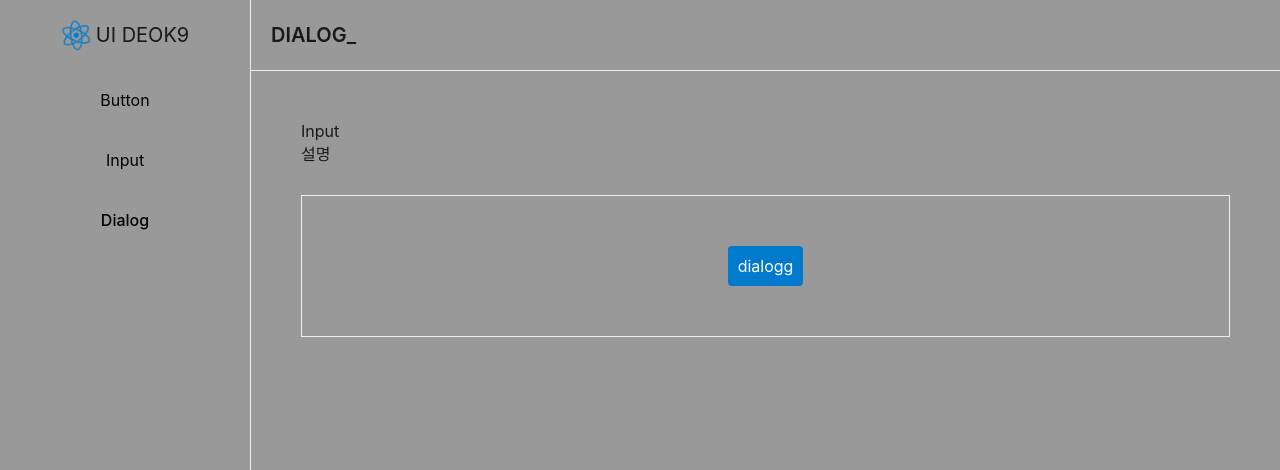
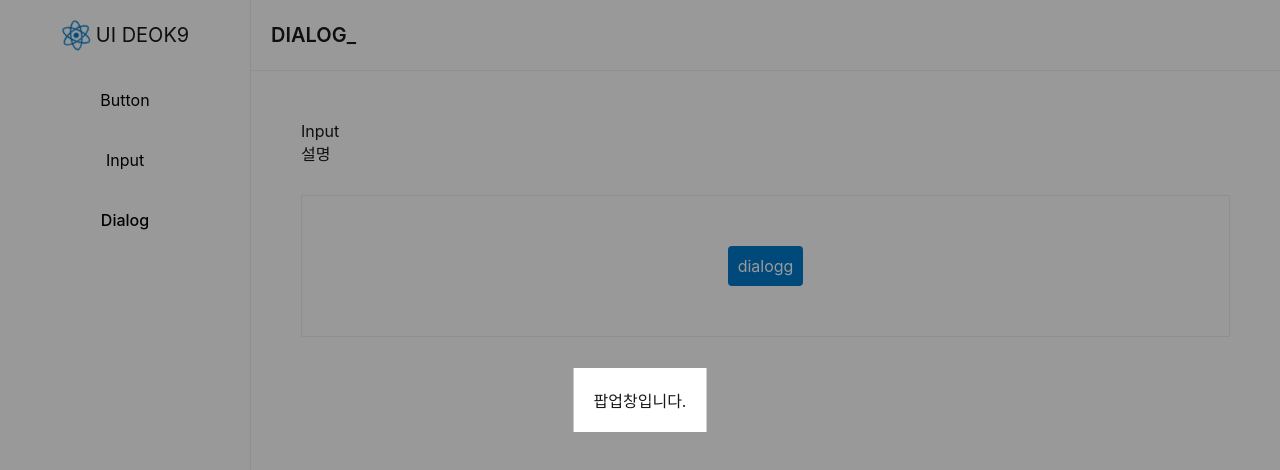
Before and after one commit to KangDeokHyoung/uiDeok, a React (Create React App) app: page /components/dialog in a window 1280 px wide. Both pictures are taken after a click on the button "dialogg". Shown: the top 470 px of the page. Built offline with nearby package versions, Linux system fonts and the light colour scheme.

Commit message:
dialog portal 작업 완료

```diff
--- a/src/common/scss/components/ui_dialog.scss
+++ b/src/common/scss/components/ui_dialog.scss
@@ -1,11 +1,34 @@
 @import "common/scss/utils.scss";
 
-.di_background {
-  background-color: rgba(0, 0, 0, 0.4);
-  position: absolute;
+.dialog-box {
+  position: fixed;
+  top: 50%;
+  left: 50%;
+  transform: translate(-50%, -50%);
   width: 100%;
   height: 100%;
-  left: 0px;
-  top: 0px;
-  z-index: -1;
+  .content-box {
+    position: relative;
+    @include flex(center, center);
+    width: 100%;
+    height: 100%;
+    .content-bg {
+      background-color: white;
+      padding: 20px;
+      z-index: 2;
+      position: absolute;
+      top: 50%;
+      left: 50%;
+      transform: translate(-50%, -50%);
+    }
+    .di_background {
+      background-color: rgba(0, 0, 0, 0.4);
+      width: 100%;
+      height: 100%;
+      position: absolute;
+      z-index: 1;
+      top: 0;
+      left: 0;
+    }
+  }
 }
--- a/src/components/dialog/Dialog.tsx
+++ b/src/components/dialog/Dialog.tsx
@@ -9,13 +9,12 @@ type Context = {
 } | null;
 
 export function Dialog(props: T_Dialog.Props) {
-  const { children, disabled } = props;
+  const { children, disabled, content } = props;
   const Context = createContext<Context>(null);
   const [toggle, setToggle] = useState(false);
 
-  // const closeHandler = () => {
-  //   setToggle(!toggle);
-  // };
+  console.log(toggle);
+
   return (
     <>
       <div
@@ -25,30 +24,7 @@ export function Dialog(props: T_Dialog.Props) {
       >
         {children}
       </div>
-      <Portal toggle={toggle} setToggle={setToggle}></Portal>
+      {toggle && <Portal toggle={toggle} setToggle={setToggle} content={content} />}
     </>
   );
 }
-
-// const Head: React.FC<{ title: string }> = (props) => {
-//   const { title } = props;
-//   return (
-//     <div className="di-head">
-//       <h4>{title}</h4>
-//       <span>x</span>
-//     </div>
-//   );
-// };
-
-// const Body: React.FC<{ title: string }> = (props) => {
-//   const { title } = props;
-//   return (
-//     <div className="di-head">
-//       <h4>{title}</h4>
-//       <span>x</span>
-//     </div>
-//   );
-// };
-
-// Dialog.Head = Head;
-// Dialog.Body = Body;
--- a/src/components/portal/Portal.tsx
+++ b/src/components/portal/Portal.tsx
@@ -6,10 +6,13 @@ import classNames from "classnames";
 const Portal: React.FC<T_Dialog.Portal.Props> = (props) => {
   const { content, className, toggle, setToggle } = props;
   const body = document.querySelector("body") as HTMLBodyElement;
+
   const contents = (
-    <div className={classNames({ className })}>
-      <div>{content && content({ closeHandler: () => setToggle(false) })}</div>
-      <div className="di_background" role="button" onClick={() => console.log("들어옴")} />
+    <div className={classNames("dialog-box", { className })}>
+      <div className="content-box">
+        <div className="content-bg">{content && content({ closeHandler: () => setToggle(false) })}</div>
+        <div className="di_background" role="button" onClick={() => setToggle(false)} />
+      </div>
     </div>
   );
   return createPortal(contents, body);
```
Also changed, not shown: public/index.html (+2 -5 lines).
